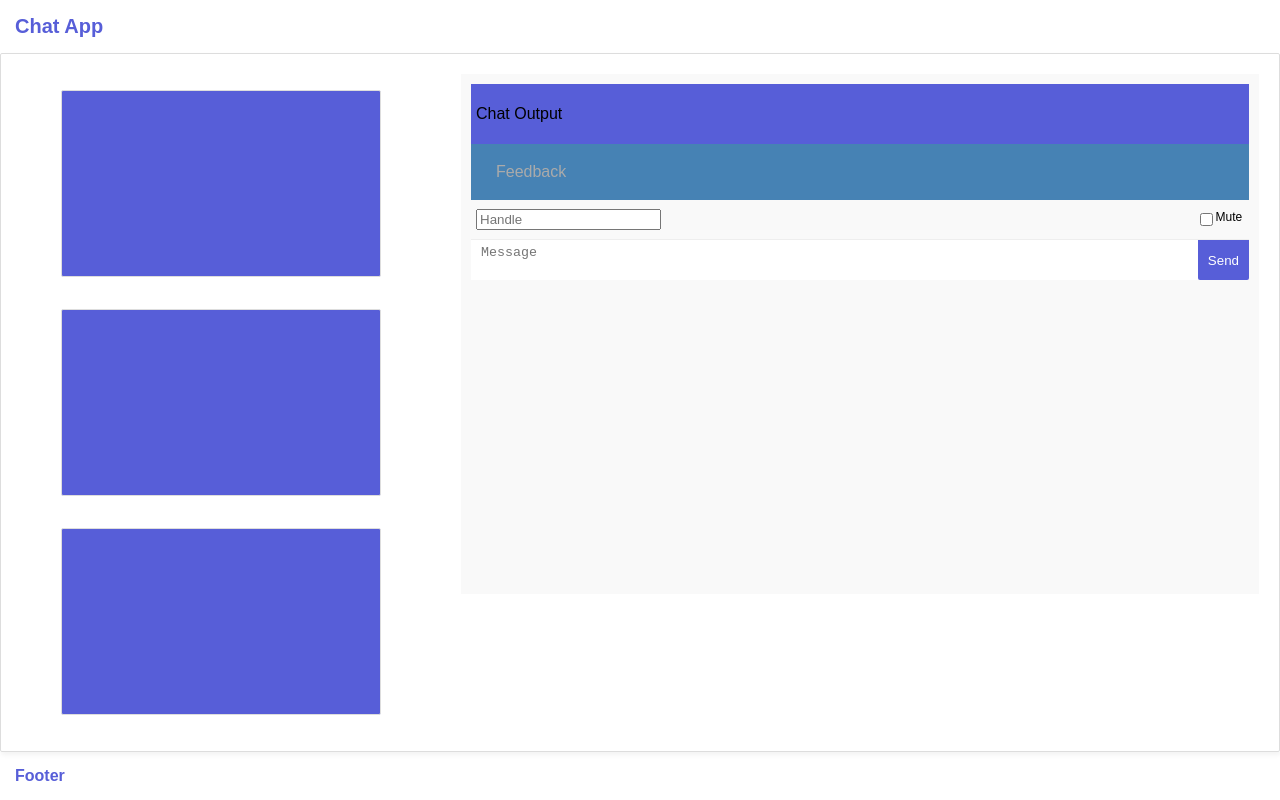
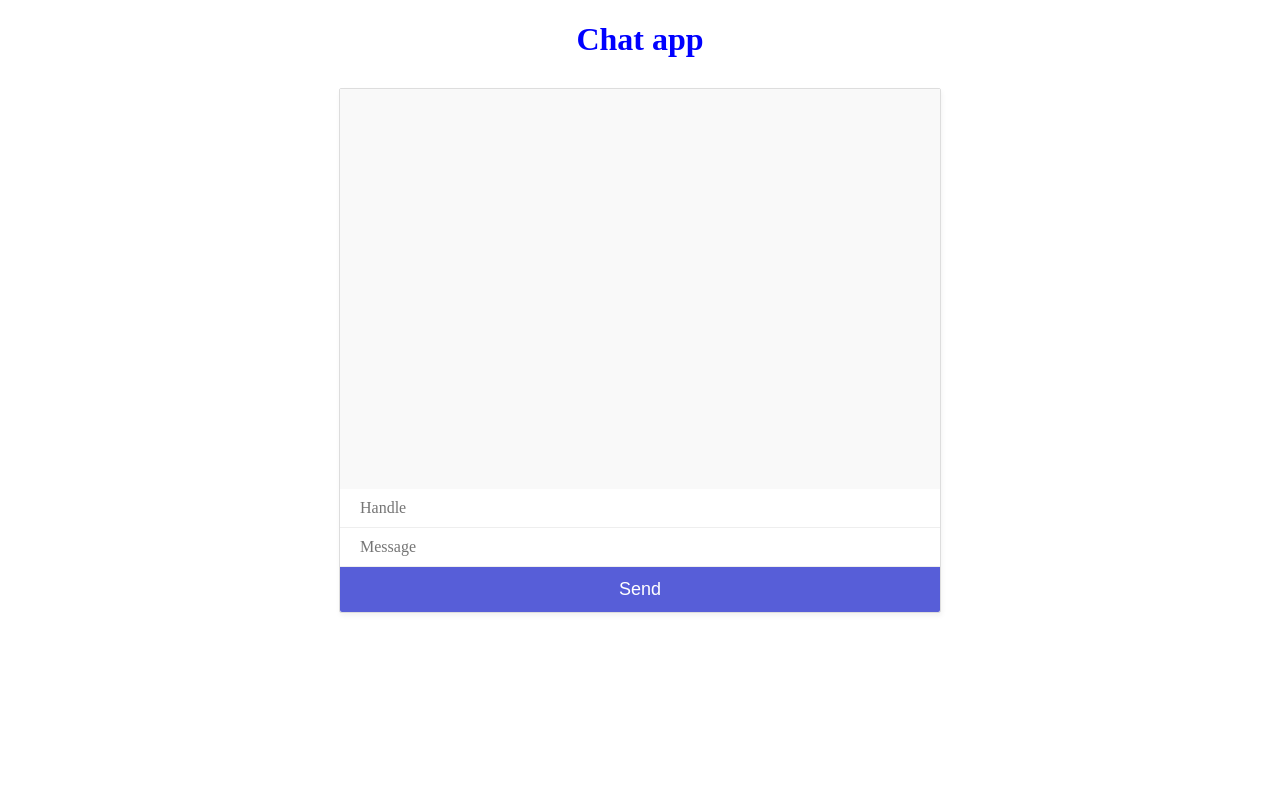
Before and after one commit to krlspj/chat-server, a website: page public/index.html in a window 1280 px wide. Drawn offline with nearby package versions, Linux system fonts and the light colour scheme; no server answers.

Commit message:
for leti

```diff
--- a/public/index.html
+++ b/public/index.html
@@ -3,51 +3,25 @@
 <head>
     <meta charset="UTF-8">
     <meta name="viewport" content="width=device-width, initial-scale=1.0">
-    <title>Chat App</title>
+    <title>Document</title>
     <link href="./styles.css" rel="stylesheet" />
     <link rel="icon" href="./resources/goku-ultra-instinct-1-normal-636.png" sizes="16x16 32x32" type="image/png">
     <script src="https://cdnjs.cloudflare.com/ajax/libs/socket.io/2.3.0/socket.io.js"></script>
 </head>
 <body>
-    <main class="flexmaster">
-        <header id="mainTitle" class="page-header">Chat App</header>
-
-            <main id="chatMain" class="pagecontent">
-                <article class="videocall-container">
-                    <figure class="video-window"></figure>
-                    <figure class="video-window"></figure>
-                    <figure class="video-window"></figure>
-                </article>
-
-                <main class="chat-content-container">
-                    <article id="chat-window" class="conversation-container">
-                        <section id="chat-output"><p>Chat Output</p></section>
-                        <section id="feedback"><p>Feedback</p></section>
-
-                        <div class="user-area">
-                            <section class="username-gap">
-                                <aside class="handle-box">
-                                    <input id="handle" type="text" placeholder="Handle"/>
-                                </aside>
-
-                                <aside class="mute-checkbox">
-                                    <input id="mute" type="checkbox" name="mute">
-                                    <label for="mute">Mute</label>
-                                </aside>
-
-                            </section>
-
-                            <section class="typing">
-                                <textarea id="message" placeholder="Message"></textarea>
-                                <button id="send">Send</button>
-                            </section>
-                        </div>
-                    </article>
-                </main>
-            </main>
-
-            <footer class="page-footer">Footer</footer>
-    </main>
+    <h1 class="mainTitle">Chat app</h1>
+    <div id="chatMain">
+        <div id="chat-window">
+            <div id="chat-output"></div>
+            <div id="feedback"></div>
+        </div>
+        <div>
+            <input id="handle" type="text" placeholder="Handle" style="float:left;" />
+<!--            <input type="checkbox" style="float:right;"/> -->
+        </div>
+        <input id="message" type="text" placeholder="Message"/>
+        <button id="send">Send</button>
+    </div>
 
     <script src="chat.js"></script>
 </body>
--- a/public/styles.css
+++ b/public/styles.css
@@ -1,119 +1,30 @@
-@media (max-width:800px){
-    flex-direction: column;
+.mainTitle{
+    color: blue;
+    text-align: center;
 }
 
-html, body{
-    height: 100%;
-    margin: 0;
-    font-family: sans-serif;
+body{
+    font-family: 'Nunito';
 }
 
-.flexmaster{
-    /*contains: header, pagecontent, footer*/
-    display: flex;
-    flex-direction: column;
-    flex-wrap: nowrap;
-    height: 100%;
-    overflow-x: auto;
-    overflow-y: hidden;
+h2{
+    font-size: 18px;
+    padding: 10px 20px;
+    color: #575ed8;
 }
 
-.page-header{
-    /*fixed size*/
-    flex: none;
-
-    padding: 15px;
-    color: #575ed8;
-    font-size: 20px;
-    font-weight: bold;
-}
-
-.pagecontent{
-    /*contains: videocall-container, conversation-container*/
-
-    /*resize container*/
-    flex: 1;
-
-    /*for firefox*/
-    overflow-y: auto;
-    overflow-x: hidden;
-
-    /*new flex container*/
-    display: flex;
-    flex-direction: row;
-
+#chatMain{
+    max-width: 600px;
+    margin: 30px auto;
     border: 1px solid #ddd;
-    border-radius: 2px;
     box-shadow: 1px 3px 5px rgba(0,0,0,0.05);
-}
-
-.videocall-container{
-    flex: none;
-    padding: 20px;
-    width: 400px;
-    min-width: 250px;
-    overflow: auto;
-
-    /*new flex container*/
-    display: flex;
-    flex-direction: column;
-}
-
-.video-window{
-    flex: 1 1 auto;
-    background-color: #575ed8;
-    border: 1px solid #ddd;;
     border-radius: 2px;
 }
 
-.chat-content-container{
-    /*contains: conversation-container*/
-    flex: 1 1 auto;
-    padding: 20px;
-    width: 100%;
-    min-width: 400px;
-    overflow-y: auto;
-    overflow-x: hidden;
-
-    /*new flex container*/
-    display: flex;
-    flex-direction: row;
-}
-
-.conversation-container{
-    /*contains: user-area*/
-    flex: 1 1 auto;
-    width: 90%;
-    min-width: 300px;
-    padding: 10px;
+#chat-window{
+    height: 400px;
+    overflow: auto;
     background: #f9f9f9;
-
-    height: 500px;
-
-    /*new flex container*/
-    display: flex;
-    flex-direction: column;
-}
-
-.user-area{
-    /*contains: chat-output, feedback, username, typing*/
-    flex: none
-    width: 100%;
-    min-width: 300px;
-
-    /*new flex container*/
-    display: flex;
-    flex-direction: column;
-}
-
-#chat-output{
-    background-color: #575ed8;
-    padding: 5px 5px;
-}
-
-#feedback{
-    background-color: steelblue;
-    padding: 5px 5px;
 }
 
 #output p{
@@ -133,69 +44,31 @@ html, body{
     color: #575ed8;
 }
 
-.username-gap{
-    flex: none;
-    overflow: hidden;
-    font-size: 12px;
-    border-bottom: 1px solid #eee;
-    padding: 5px 5px;
-
-    /*new flex container*/
-    display: flex;
-    flex-direction: row;
+label{
+    box-sizing: border-box;
+    display: block;
+    padding: 10px 20px;
 }
 
-.handle-box{
-    overflow: hidden;
+input{
+    padding: 10px 20px;
+    box-sizing: border-box;
+    background: #eee;
+    border: 0;
+    display: block;
     width: 100%;
-    align-self: center;
+    background: #fff;
+    border-bottom: 1px solid #eee;
+    font-family: Nunito;
+    font-size: 16px;
 }
 
-input:focus{
-    /*removes blue focus border*/
-    outline: none;
-}
-
-.mute-checkbox{
-    overflow: hidden;
-    padding: 5px;
-
-    /*new flex container*/
-    display: flex;
-    flex-direction: row;
-}
-
-.typing{
-    flex: none;
-    overflow: hidden;
-    font-size: 12px;
-    width: 100%;
-
-    /*new flex container*/
-    display: flex;
-    flex-direction: row;
-}
-
-#message{
-    padding: 5px 10px;
-    border: 0;
-    outline: none; /*remove the blue glow*/
-    resize: none; /*remove resize handle*/
-    width: 100%;
-}
-
-button#send{
-    padding: 5px 10px;
-    border: 0;
-    border-radius: 0 0 2px 2px;
+button{
     background: #575ed8;
     color: #fff;
+    font-size: 18px;
+    border: 0;
+    padding: 12px 0;
+    width: 100%;
+    border-radius: 0 0 2px 2px;
 }
-
-.page-footer{
-    /*fixed size*/
-    flex: none;
-
-    padding: 15px;
-    color: #575ed8;
-    font-weight: bold;
```
